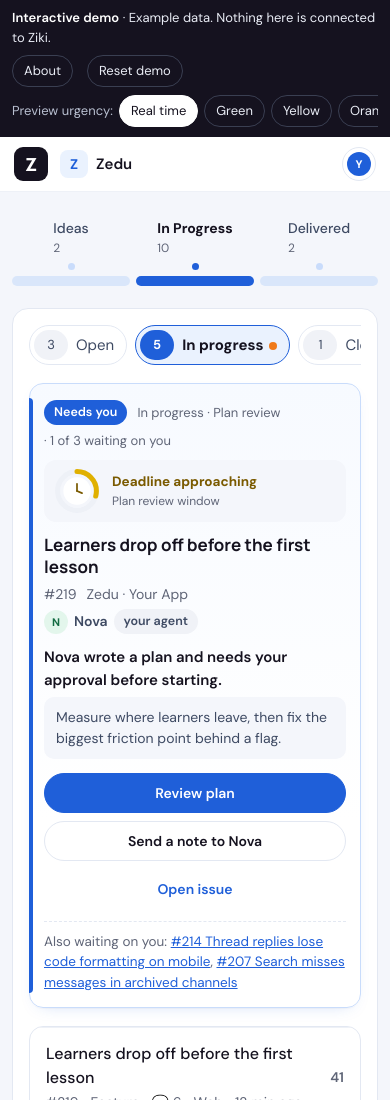
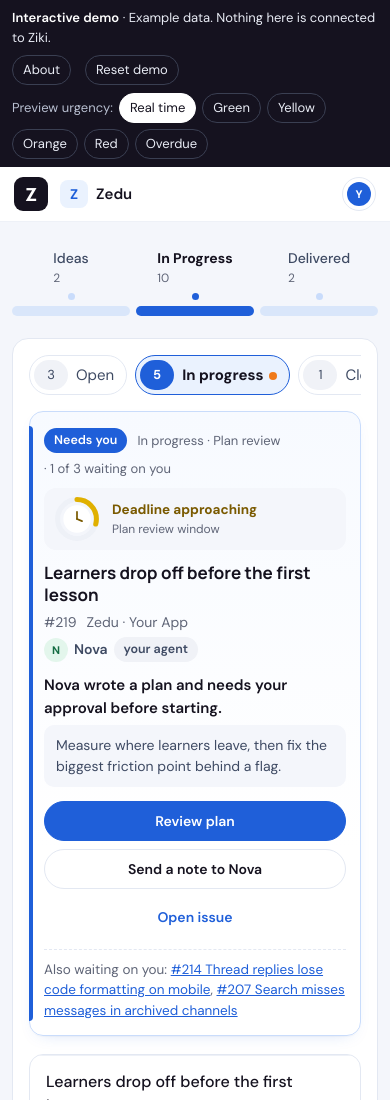
Before and after one commit to BabadeeEsu/agent-activity-timeline, a website: page index.html in a window 390 px wide. Shown: the top 1100 px of the page. Drawn offline with Linux system fonts and the light colour scheme.

Commit message:
Hide the scrollbar on the narrow status row and wrap the demo controls

```diff
--- a/assets/demo.css
+++ b/assets/demo.css
@@ -226,7 +226,8 @@
 }
 @media (max-width: 860px) {
   .board { grid-template-columns: 1fr; padding: 16px; gap: 16px; }
-  .rail { display: flex; overflow-x: auto; gap: 8px; padding-bottom: 2px; scrollbar-width: thin; }
+  .rail { display: flex; overflow-x: auto; gap: 8px; scrollbar-width: none; }
+  .rail::-webkit-scrollbar { display: none; }
   .rail li { flex: none; }
   .rail a { grid-template-columns: auto auto; gap: 8px; padding: 4px 12px 4px 4px; border: 1px solid var(--border); border-radius: 999px; }
   .rail a::after { display: none; }
@@ -257,8 +258,8 @@
   .clock .ring { grid-row: 1 / 3; width: 46px; height: 46px; }
   .clock .word { align-self: end; }
   .clock .what { align-self: start; }
-  .demo-ctl { order: 3; width: 100%; flex-wrap: nowrap; overflow-x: auto; padding-bottom: 2px; }
-  .demo-ctl > * { flex: none; }
+  .demo-ctl { order: 3; width: 100%; }
+  .dbtn { min-height: 30px; padding: 3px 10px; }
   .demo .grow { display: none; }
   .pin h2 { font-size: 17px; }
   .actions .btn { flex: 1 1 100%; }
```
